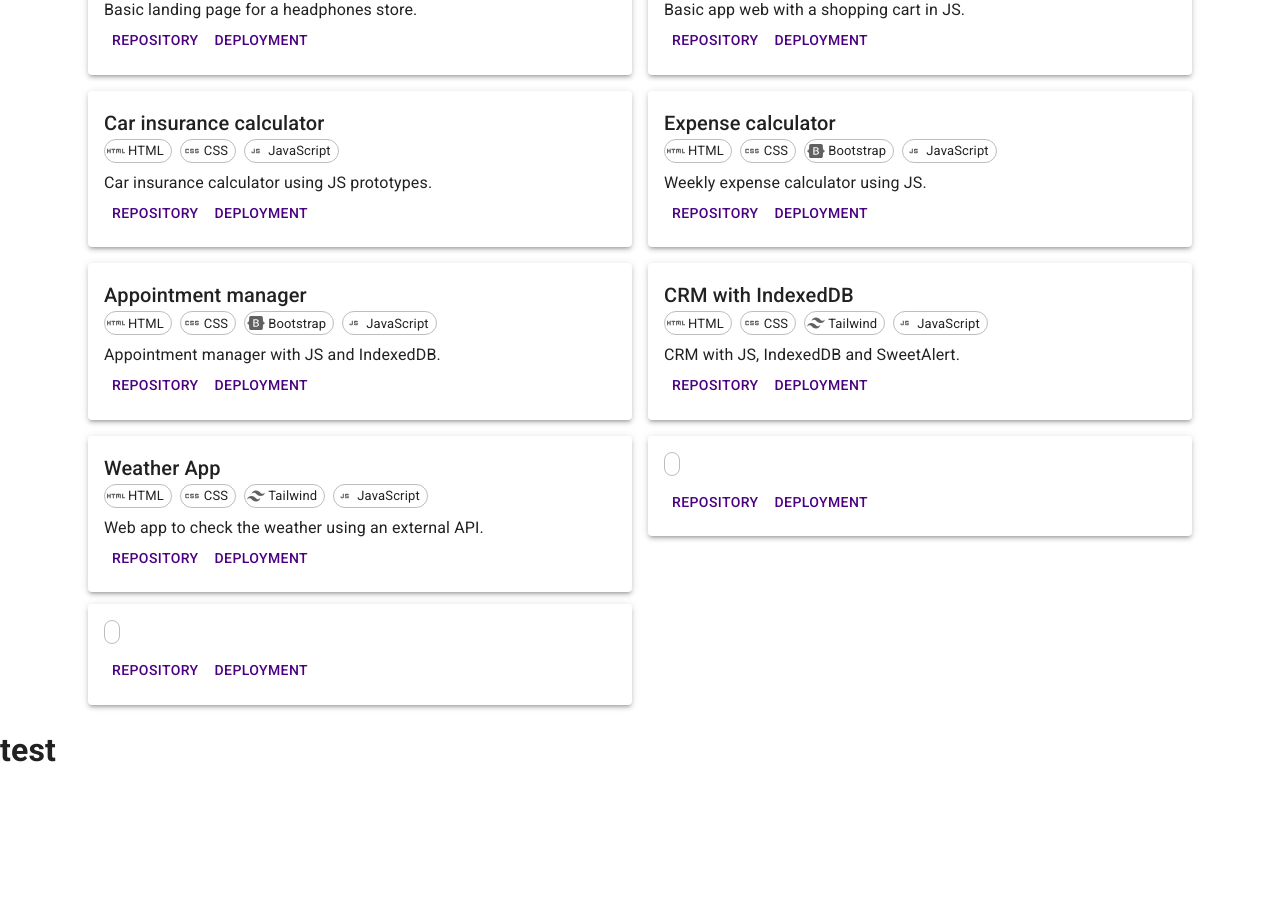
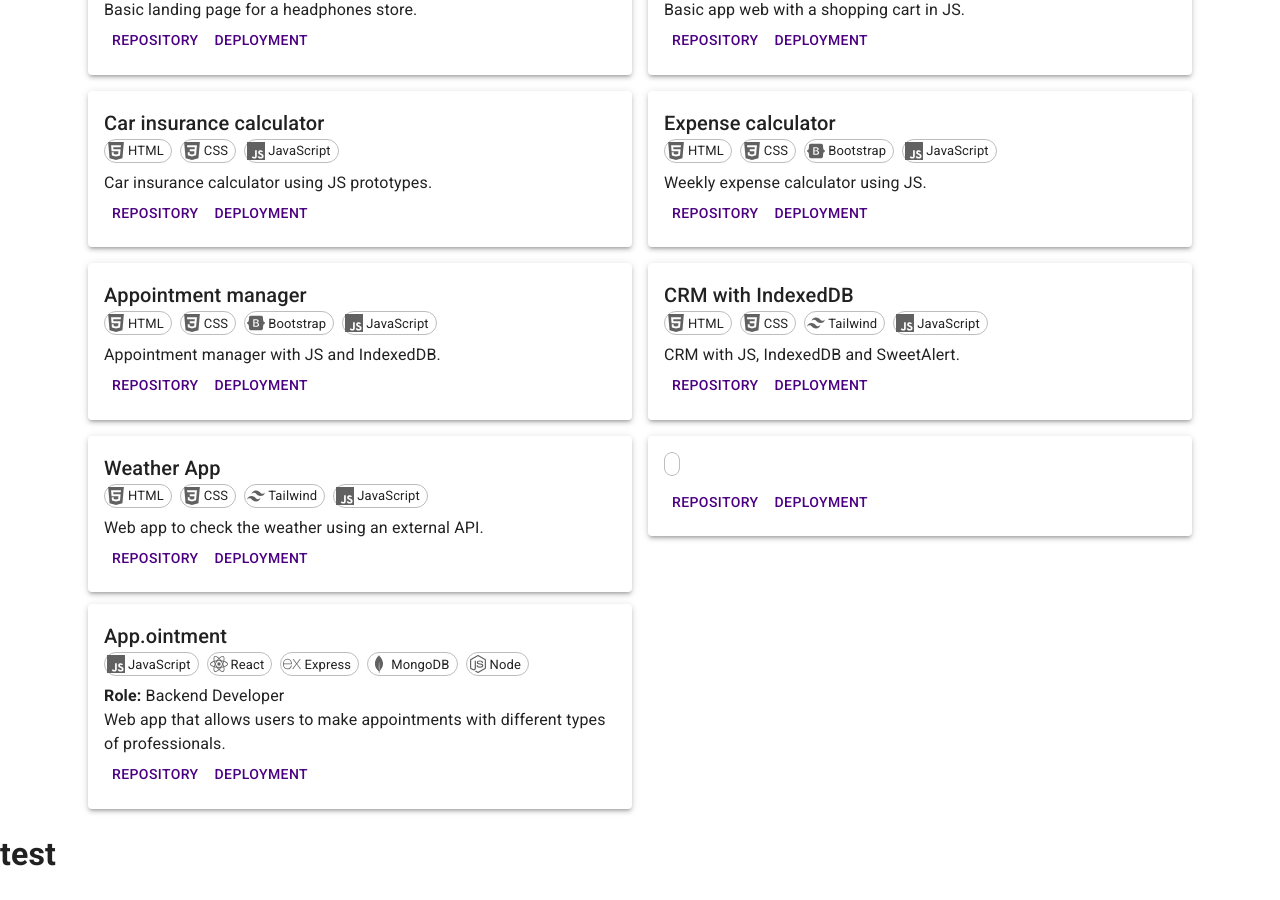
Before and after one commit to martaalcazarr/portfolio-react, a React (Vite) app: page /projects in a window 1280 px wide. Shown: the part 330-1230 px from the top of the page. Before the commit the page ends 1126 px from the top, so only its background shows below. Built offline with nearby package versions, Linux system fonts and the light colour scheme.

Commit message:
add icons for techs

```diff
--- a/src/components/Projects.jsx
+++ b/src/components/Projects.jsx
@@ -2,27 +2,57 @@ import Chip from "@mui/material/Chip";
 import { Container, Typography, Grid, Paper, Button, Link } from "@mui/material";
 import { useLanguage } from "../context/languageContext";
 import {
-  Html as HtmlIcon,
-  Css as CssIcon,
-  Javascript as JavascriptIcon,
-
-} from "@mui/icons-material";
-import {FaReact , FaBootstrap} from "react-icons/fa"
-import {SiTailwindcss} from "react-icons/si";
+  SiHtml5,
+  SiCss3,
+  SiJavascript,
+  SiTailwindcss,
+  SiBootstrap,
+  SiReact,
+  SiExpress,
+  SiMongodb,
+  SiNodedotjs,
+  SiPug,
+  SiRuby,
+  SiRubyonrails,
+  SiPostgresql,
+  SiNextdotjs,
+  SiPrisma,
+  SiVite,
+  SiMui,
+  SiRemix,
+  SiStrapi,
+  SiSass,
+  SiGulp,
+  SiVuedotjs
+} from "react-icons/si";
 
 const Projects = () => {
   const { languageData } = useLanguage();
 
 
   const techIcons = {
-    HTML: <HtmlIcon />,
-    CSS: <CssIcon />,
-    JavaScript: <JavascriptIcon />,
+    HTML: <SiHtml5 />,
+    CSS: <SiCss3 />,
+    JavaScript: <SiJavascript />,
     Tailwind: <SiTailwindcss />,
-    Bootstrap: <FaBootstrap />,
-    React: <FaReact />
-
-
+    Bootstrap: <SiBootstrap />,
+    React: <SiReact />,
+    Express: <SiExpress />,
+    MongoDB: <SiMongodb />,
+    Node: <SiNodedotjs />,
+    Pug: <SiPug />,
+    Ruby: <SiRuby />,
+    RoR: <SiRubyonrails />,
+    PostgreSQL: <SiPostgresql />,
+    Next: <SiNextdotjs />,
+    Prisma: <SiPrisma />,
+    Vite: <SiVite />,
+    Mui: <SiMui />,
+    Remix: <SiRemix />,
+    Strapi: <SiStrapi />,
+    SASS: <SiSass />,
+    Gulp: <SiGulp />,
+    Vue: <SiVuedotjs />
   };
 
   return (
@@ -91,6 +121,7 @@ const Projects = () => {
                   />
                 ))}
               </div>
+              <Typography><span style={{ fontWeight: 'bold' }}>{languageData.myProjects.myRole}</span>  {groupProject.myRole}</Typography>
               <Typography>{groupProject.description}</Typography>
               <Button
                 component={Link}
--- a/src/lang/en.json
+++ b/src/lang/en.json
@@ -19,6 +19,7 @@
     "myProjects": {
       "viewRepo": "Repository",
       "viewDeploy": "Deployment",
+      "myRole": "Role: ",
       "projects": [
         {
           "projectId": 1,
@@ -114,11 +115,11 @@
     "groupProjects": [
       {
         "projectId": 1,
-        "myRole": "",
-        "title": "",
-        "technologies": "",
-        "description": "",
-        "repoLink": "",
+        "myRole": "Backend Developer",
+        "title": "App.ointment",
+        "technologies": "JavaScript, React, Express, MongoDB, Node",
+        "description": "Web app that allows users to make appointments with different types of professionals.",
+        "repoLink": "https://github.com/No-Country/C9-G21",
         "deployLink": "",
         "imageUrl": ""
     }
--- a/src/lang/es.json
+++ b/src/lang/es.json
@@ -19,6 +19,7 @@
     "myProjects": {
       "viewRepo": "Repositorio",
       "viewDeploy": "Despliegue",
+      "myRole": "Rol: ",
     "projects": [
       {
         "projectId": 1,
@@ -114,11 +115,11 @@
     "groupProjects": [
       {
         "projectId": 1,
-        "myRole": "",
-        "title": "",
-        "technologies": "",
-        "description": "",
-        "repoLink": "",
+        "myRole": "Desarrollador Backend",
+        "title": "App.ointment",
+        "technologies": "JavaScript, React, Express, MongoDB, Node",
+        "description": "Aplicación web para que usuarios puedan tomar citas con distintos profesionales.",
+        "repoLink": "https://github.com/No-Country/C9-G21",
         "deployLink": "",
         "imageUrl": ""
       }
```
